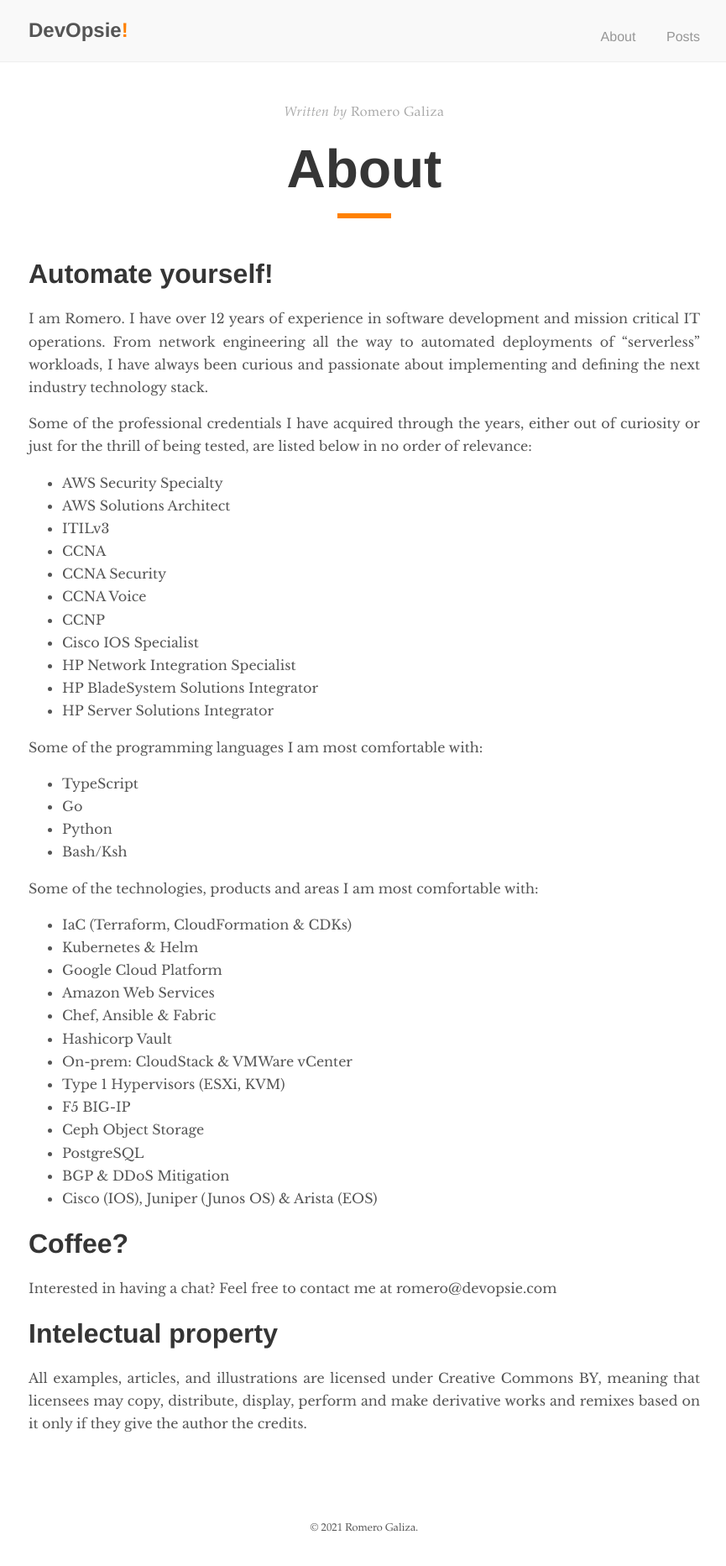
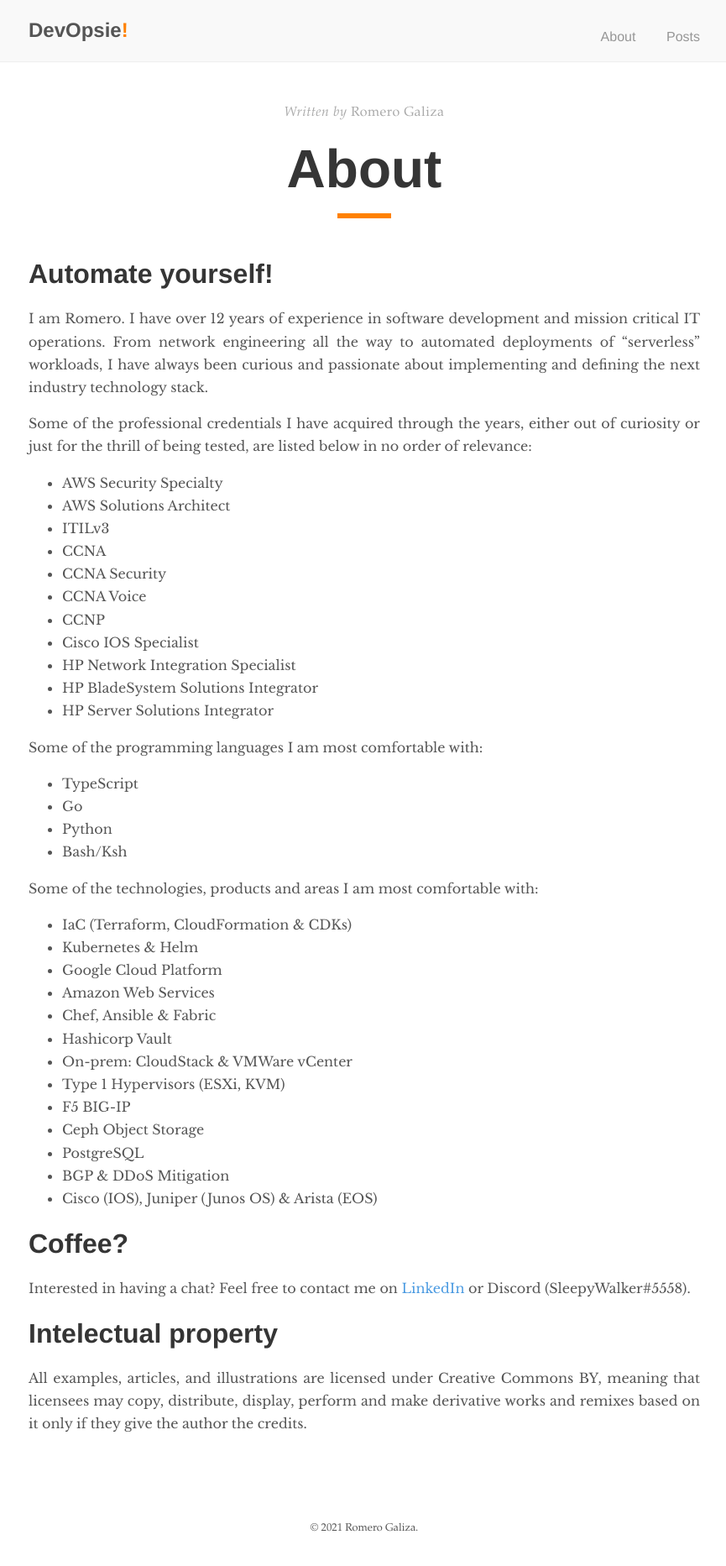
Before and after one commit to romerojunior/blog, a Jekyll site: the page built from about.md, in a window 1280 px wide. Shown: the whole page at 84% size, without its empty margins (206-1071 px from the left). Built offline with Jekyll 4.4.1, drawn with Linux system fonts in a browser that asks for light colours.

Commit message:
Update about.md

```diff
--- a/about.md
+++ b/about.md
@@ -52,7 +52,9 @@
 
 # Coffee?
 
-Interested in having a chat? Feel free to contact me at romero@devopsie.com
+Interested in having a chat? Feel free to contact me on
+[LinkedIn](https://www.linkedin.com/in/romerojr/) or Discord (SleepyWalker#5558).
+
 
 # Intelectual property
 
```
